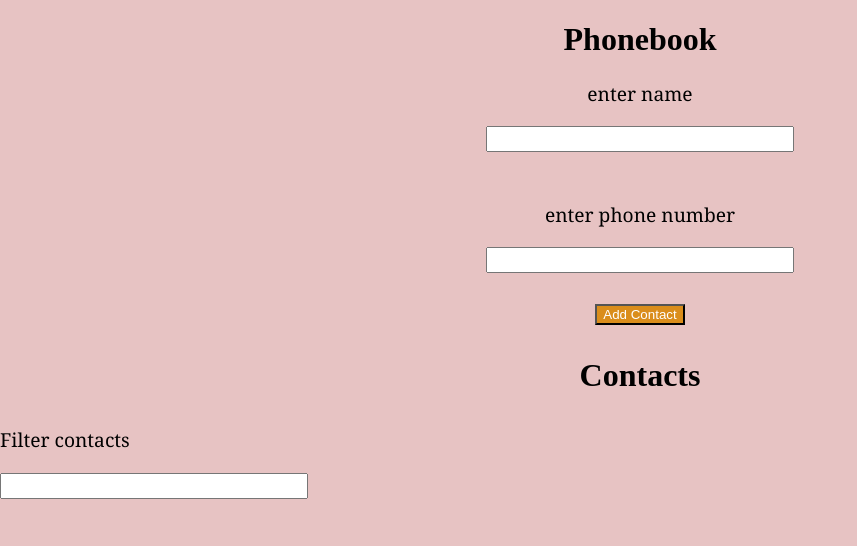
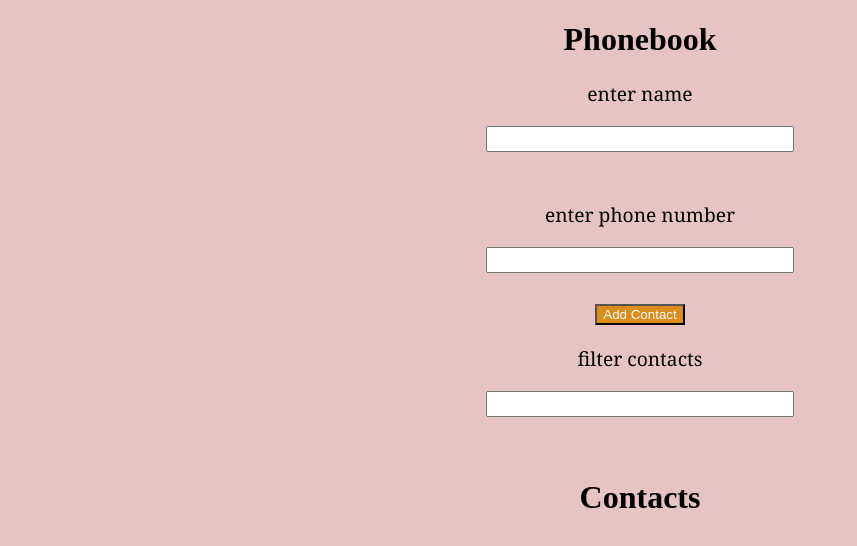
Before and after one commit to Zharkynbek/goit-react-hw-02-phonebook, a React (Create React App) app: page / in a window 1280 px wide. Shown: the top 546 px of the page, without its empty margins (0-857 px from the left). Built offline with nearby package versions, Linux system fonts and the light colour scheme.

Commit message:
add some styles

```diff
--- a/src/components/Phonebook/PhonebookFilter.js
+++ b/src/components/Phonebook/PhonebookFilter.js
@@ -3,9 +3,10 @@ import React from "react"
 
 const PhonebookFilter = ({ filterName, onChangeFilter }) => {
   return (
-    <div>
+    <>
+    <div class="PhonebookFilter">
       <label>
-        <p>Filter contacts</p>
+        <p>filter contacts</p>
         <input
           type="text"
           name="filter"
@@ -15,6 +16,8 @@ const PhonebookFilter = ({ filterName, onChangeFilter }) => {
         />
       </label>
     </div>
+    <h3>Contacts</h3>
+    </>
   );
 };
 
--- a/src/components/Phonebook/PhonebookForm.js
+++ b/src/components/Phonebook/PhonebookForm.js
@@ -31,7 +31,6 @@ const PhonebookForm = ({ onAddContact, onChangeNumber, onChangeName, name, numbe
         </label>
         <br />
         <button>Add Contact</button>
-        <h3>Contacts</h3>
       </form>
     </div>
   );
--- a/src/index.css
+++ b/src/index.css
@@ -21,7 +21,8 @@ h1, h2, h3, h4 {
 
 p {
   font-family:Georgia, 'Times New Roman', Times, serif;
-  font-size: larger
+  font-size: larger;
+  text-align: center;
 }
 
 form {
@@ -42,3 +43,8 @@ ul {
   list-style: none;
   text-align: center;
 }
+
+.PhonebookFilter {
+  display: flex;
+  justify-content: center;
+}
```
Also changed, not shown: src/components/Phonebook/Phonebook.js (+8 -4 lines).
